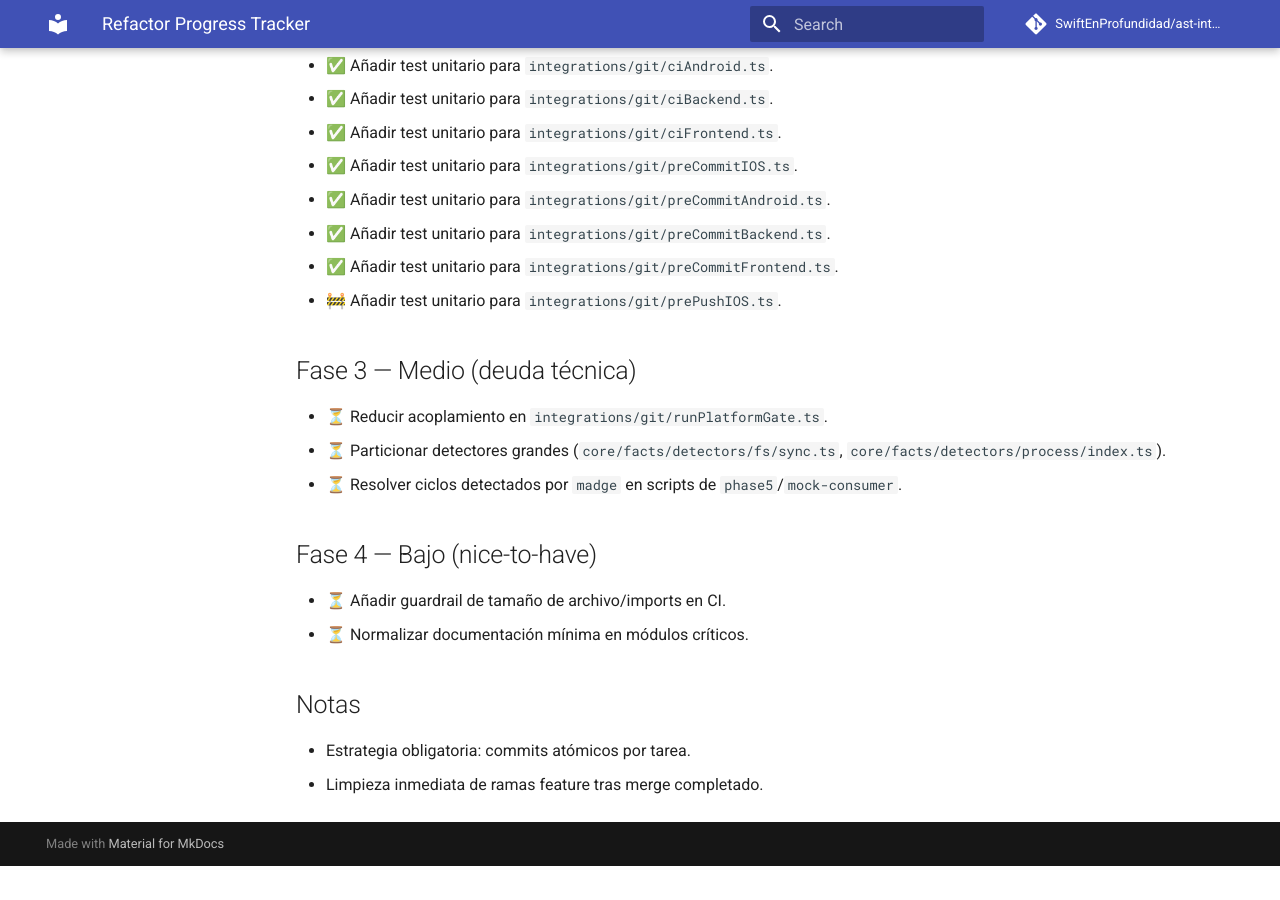
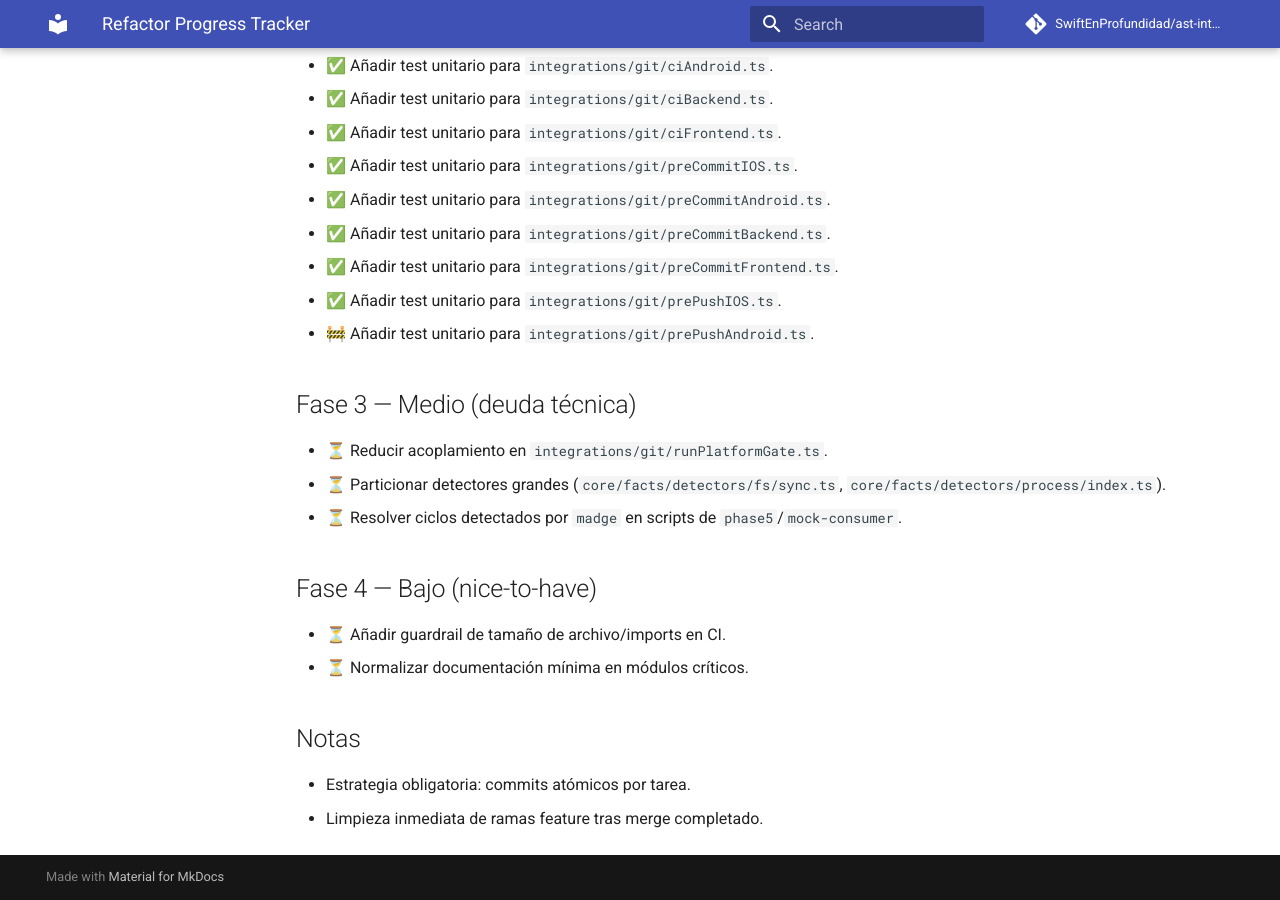
Before and after one commit to SwiftEnProfundidad/ast-intelligence-hooks, an MkDocs documentation site: the page built from docs/REFRACTOR_PROGRESS.md, in a window 1280 px wide and 900 px high, scrolled down 1331 px. Built offline with MkDocs 1.6.1 and Material for MkDocs 9.7.7, drawn with Linux system fonts in a browser that asks for light colours; comment, search, counter and statistics services are not loaded; before the commit the page ends 2197 px from its top, so only the background shows below that.

Commit message:
test(git): add alias coverage for prePushIOS runner

```diff
--- a/docs/REFRACTOR_PROGRESS.md
+++ b/docs/REFRACTOR_PROGRESS.md
@@ -40,7 +40,8 @@ Estado consolidado del refactor con seguimiento de tareas y evidencia del avance
 - ✅ Añadir test unitario para `integrations/git/preCommitAndroid.ts`.
 - ✅ Añadir test unitario para `integrations/git/preCommitBackend.ts`.
 - ✅ Añadir test unitario para `integrations/git/preCommitFrontend.ts`.
-- 🚧 Añadir test unitario para `integrations/git/prePushIOS.ts`.
+- ✅ Añadir test unitario para `integrations/git/prePushIOS.ts`.
+- 🚧 Añadir test unitario para `integrations/git/prePushAndroid.ts`.
 
 ## Fase 3 — Medio (deuda técnica)
 - ⏳ Reducir acoplamiento en `integrations/git/runPlatformGate.ts`.
```
Also changed, not shown: 1 other file.
